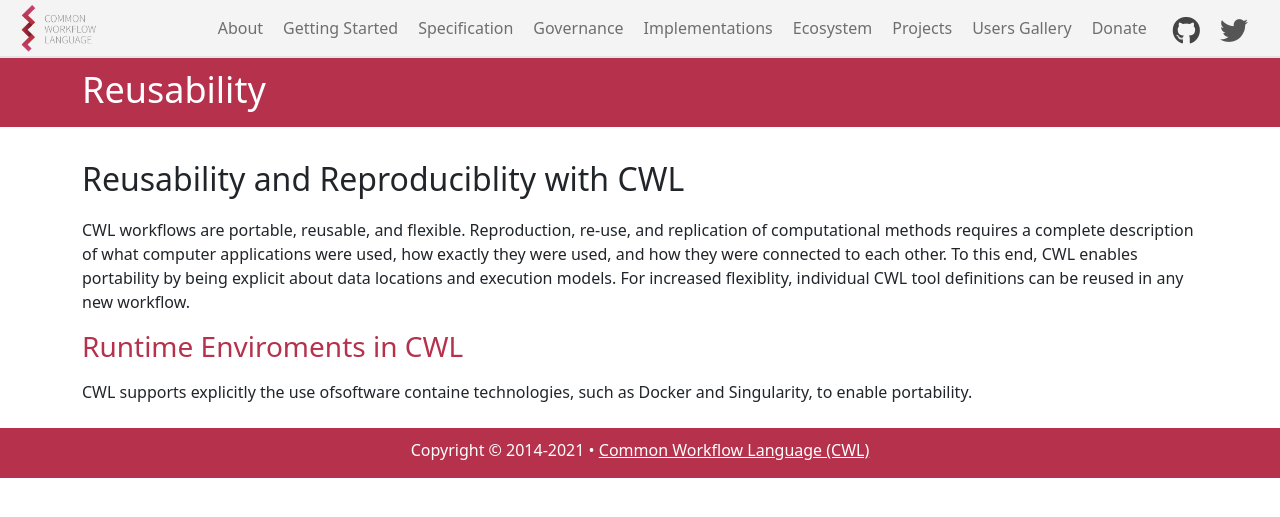
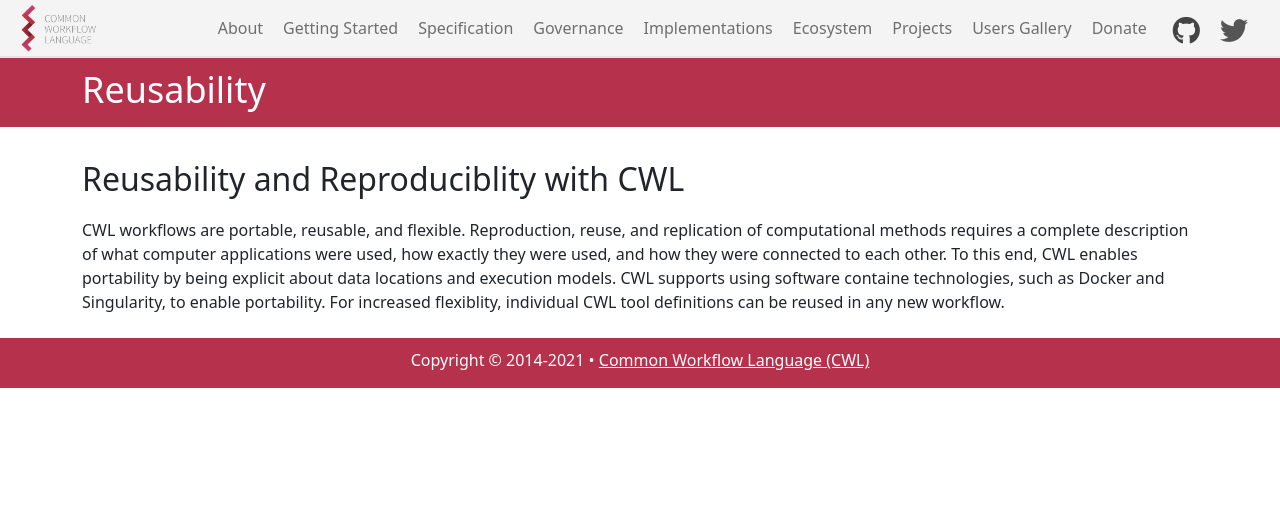
Before and after one commit to common-workflow-language/cwl-website, a Jekyll site: the page built from content/reusability.md, in a window 1280 px wide. Shown: the top 517 px of the page. Built offline with Jekyll 4.4.1, drawn with Linux system fonts in a browser that asks for light colours.

Commit message:
Updating text for reusability

```diff
--- a/content/reusability.md
+++ b/content/reusability.md
@@ -5,8 +5,4 @@ title: Reusability
 ---
 
 ## Reusability and Reproduciblity with CWL
-CWL workflows are portable, reusable, and flexible.  Reproduction, re-use, and replication of computational methods requires a complete description of what computer applications were used, how exactly they were used, and how they were connected to each other. To this end, CWL enables portability by being explicit about data locations and execution models. For increased flexiblity, individual CWL tool definitions can be reused in any new workflow.
-
-{:.cwl-red}
-### Runtime Enviroments in CWL
-CWL supports explicitly the use ofsoftware containe technologies, such as Docker and Singularity, to enable portability.
+CWL workflows are portable, reusable, and flexible.  Reproduction, reuse, and replication of computational methods requires a complete description of what computer applications were used, how exactly they were used, and how they were connected to each other. To this end, CWL enables portability by being explicit about data locations and execution models. CWL supports using software containe technologies, such as Docker and Singularity, to enable portability. For increased flexiblity, individual CWL tool definitions can be reused in any new workflow.
```
